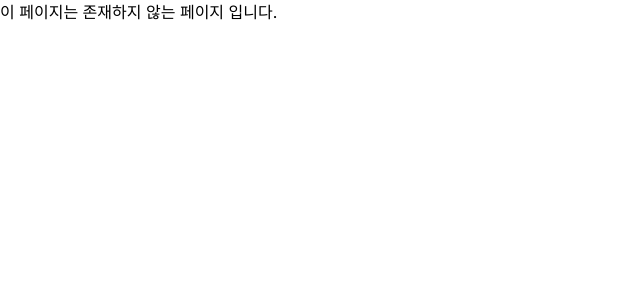
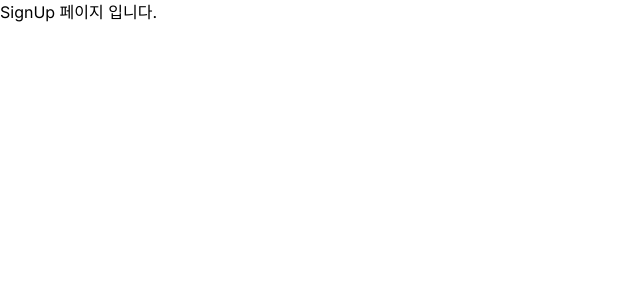
Before and after one commit to AkoIsCat/Monyang-i, a Next.js app: page /signup in a window 1280 px wide. Before the commit this address had no page. Shown: the top 300 px of the page, without its empty margins (0-640 px from the left). Built offline with nearby package versions, Linux system fonts and the light colour scheme.

Commit message:
Feat: 회원가입 페이지 추가

```diff
--- /dev/null
+++ b/src/app/(beforeLogin)/signup/page.tsx
@@ -0,0 +1,5 @@
+const SignupPage = () => {
+  return <div>SignUp 페이지 입니다.</div>;
+};
+
+export default SignupPage;
```
